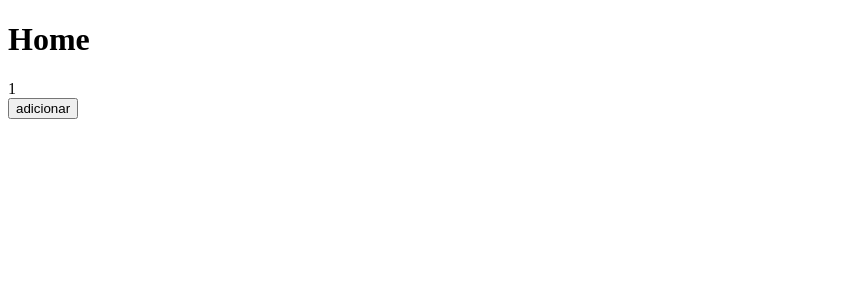
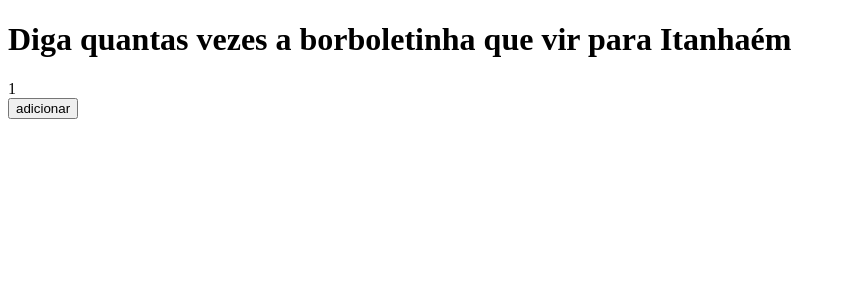
Before and after one commit to educwb/next01, a Next.js app: page / in a window 1280 px wide. Shown: the top 300 px of the page, without its empty margins (0-846 px from the left). Built offline with nearby package versions, Linux system fonts and the light colour scheme.

Commit message:
borboleta

```diff
--- a/pages/index.js
+++ b/pages/index.js
@@ -3,7 +3,7 @@ import { useState } from 'react'
 function Home(){
   return (
     <div>
-      <h1>Home</h1>
+      <h1>Diga quantas vezes a borboletinha que vir para Itanhaém</h1>
       <Contador />
     </div>
   )
```
Also changed, not shown: 2 other files (tests, documents, lock files or other folders).
